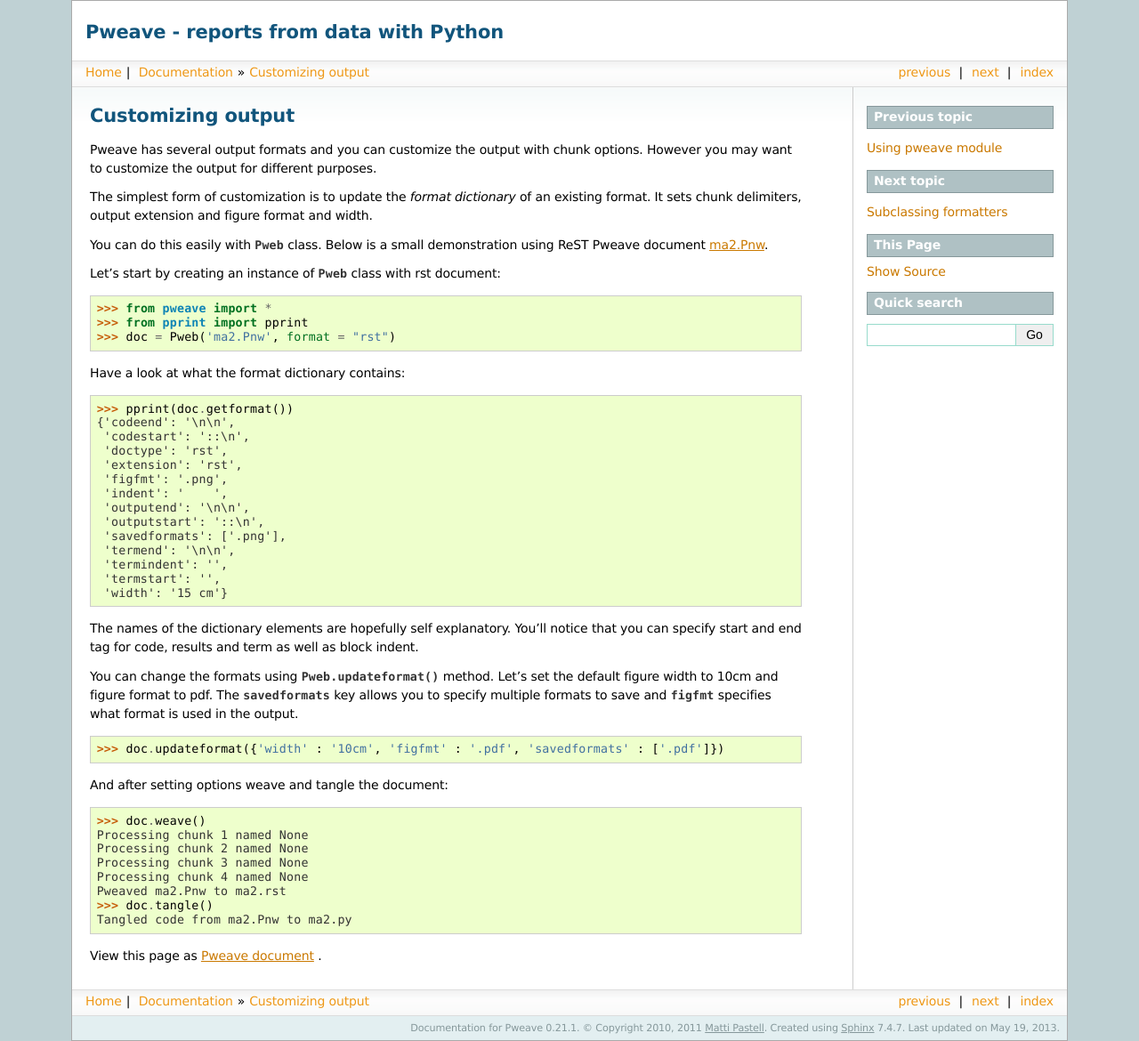
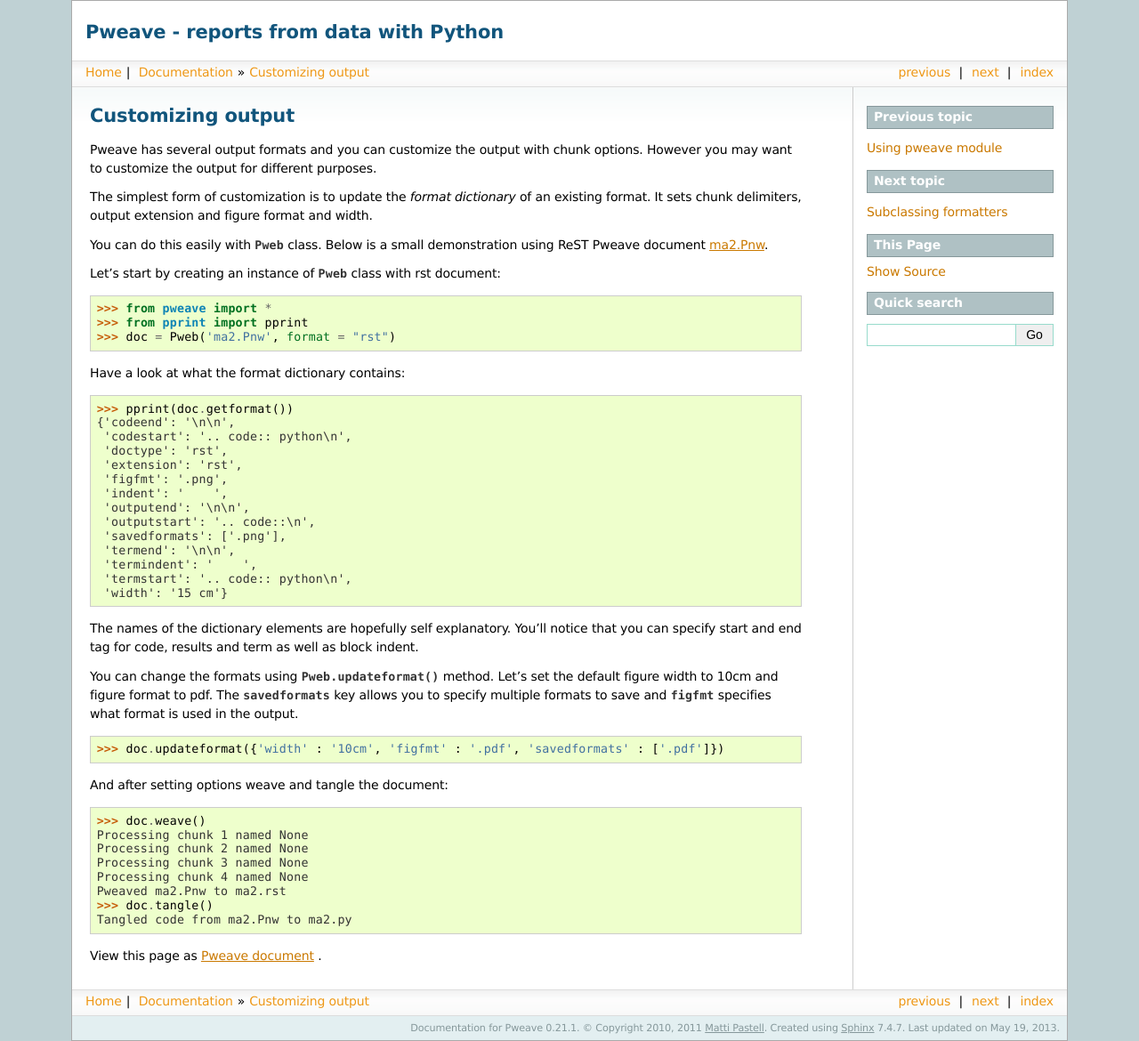
Before and after one commit to mpastell/pweave-docs, a Sphinx documentation site: the page built from source/customizing.rst, in a window 1280 px wide. Shown: the whole page at 89% size. Built offline with Sphinx 7.4.7, drawn with Linux system fonts in a browser that asks for light colours; formulas are drawn with MathJax 3; pages that are not in the unit, such as notebooks, are missing from menus.

Commit message:
Changes in rst writer

```diff
--- a/source/customizing.rst
+++ b/source/customizing.rst
@@ -20,10 +20,11 @@
 Let's start by creating an instance of :py:class:`Pweb` class with rst document:
 
 
+.. code-block:: python
 
->>> from pweave import *
->>> from pprint import pprint
->>> doc = Pweb('ma2.Pnw', format = "rst")
+    >>> from pweave import *
+    >>> from pprint import pprint
+    >>> doc = Pweb('ma2.Pnw', format = "rst")
 
 
 
@@ -31,21 +32,22 @@
 Have a look at what the format dictionary contains:
 
 
+.. code-block:: python
 
->>> pprint(doc.getformat())
-{'codeend': '\n\n',
- 'codestart': '::\n',
- 'doctype': 'rst',
- 'extension': 'rst',
- 'figfmt': '.png',
- 'indent': '    ',
- 'outputend': '\n\n',
- 'outputstart': '::\n',
- 'savedformats': ['.png'],
- 'termend': '\n\n',
- 'termindent': '',
- 'termstart': '',
- 'width': '15 cm'}
+    >>> pprint(doc.getformat())
+    {'codeend': '\n\n',
+     'codestart': '.. code:: python\n',
+     'doctype': 'rst',
+     'extension': 'rst',
+     'figfmt': '.png',
+     'indent': '    ',
+     'outputend': '\n\n',
+     'outputstart': '.. code::\n',
+     'savedformats': ['.png'],
+     'termend': '\n\n',
+     'termindent': '    ',
+     'termstart': '.. code:: python\n',
+     'width': '15 cm'}
 
 
 
@@ -60,8 +62,9 @@
 :py:attr:`figfmt` specifies what format is used in the output.
 
 
+.. code-block:: python
 
->>> doc.updateformat({'width' : '10cm', 'figfmt' : '.pdf', 'savedformats' : ['.pdf']})
+    >>> doc.updateformat({'width' : '10cm', 'figfmt' : '.pdf', 'savedformats' : ['.pdf']})
 
 
 
@@ -69,15 +72,16 @@
 And after setting options weave and tangle the document:
 
 
+.. code-block:: python
 
->>> doc.weave()
-Processing chunk 1 named None
-Processing chunk 2 named None
-Processing chunk 3 named None
-Processing chunk 4 named None
-Pweaved ma2.Pnw to ma2.rst
->>> doc.tangle()
-Tangled code from ma2.Pnw to ma2.py
+    >>> doc.weave()
+    Processing chunk 1 named None
+    Processing chunk 2 named None
+    Processing chunk 3 named None
+    Processing chunk 4 named None
+    Pweaved ma2.Pnw to ma2.rst
+    >>> doc.tangle()
+    Tangled code from ma2.Pnw to ma2.py
 
 
 
```
Also changed, not shown: examples/ma.rst (+9 -8 lines), source/ma.rst (+11 -10 lines), source/ma2.rst (+11 -10 lines), source/pweave.rst (+20 -13 lines), 4 other files.
